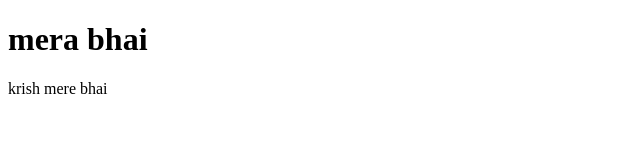
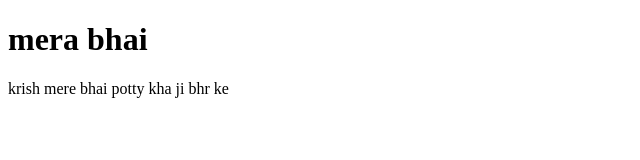
Before and after one commit to shiv3199/mock.github.io, a plain HTML site: page index.html in a window 1280 px wide. Shown: the whole page, without its empty margins (0-640 px from the left). Drawn offline with Linux system fonts and the light colour scheme.

Commit message:
Add files via upload

```diff
--- a/index.html
+++ b/index.html
@@ -9,6 +9,7 @@
     <h1>mera bhai</h1>
     <P>
         krish mere bhai
+        potty kha ji bhr ke
     </P>
 
 </body>
```
